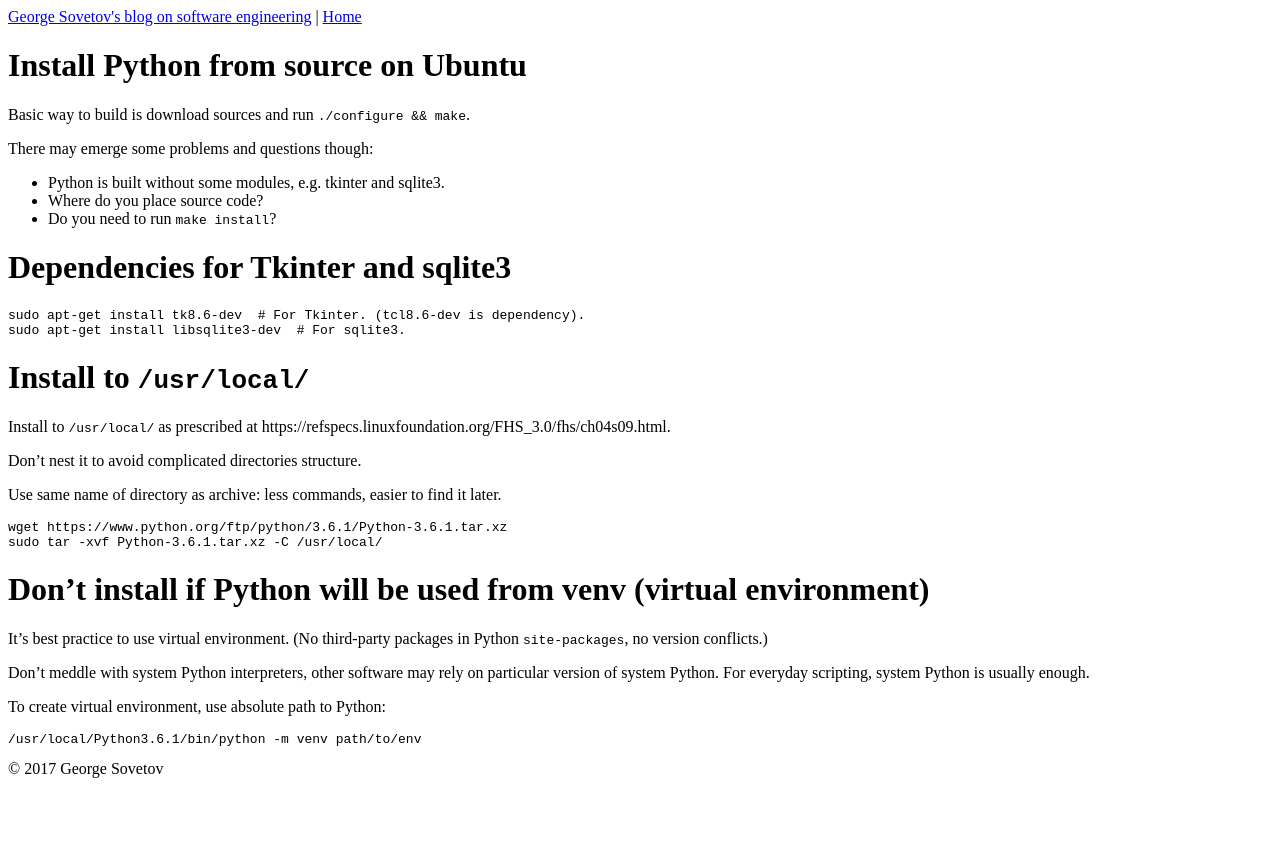
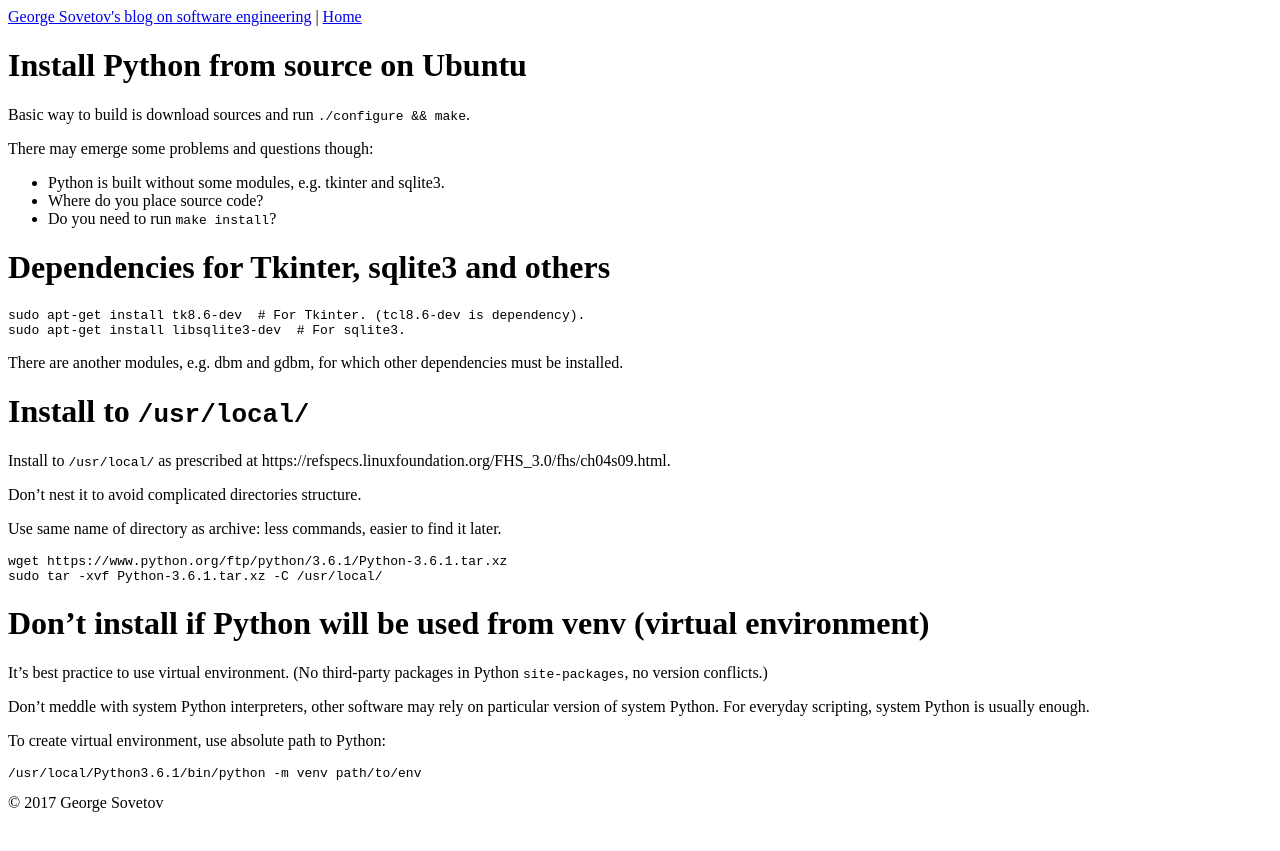
Before and after one commit to sovetov/sovetov.github.io, a Jekyll site: the page built from install-python-from-source-on-ubuntu.md, in a window 1280 px wide. Shown: the top 851 px of the page. Built offline with Jekyll 4.4.1, drawn with Linux system fonts in a browser that asks for light colours; our own code applies the rules of GitHub Pages for plain Markdown files.

Commit message:
Update install-python-from-source-on-ubuntu.md

````diff
--- a/install-python-from-source-on-ubuntu.md
+++ b/install-python-from-source-on-ubuntu.md
@@ -14,12 +14,14 @@ There may emerge some problems and questions though:
 - Where do you place source code?
 - Do you need to run `make install`?
 
-# Dependencies for Tkinter and sqlite3
+# Dependencies for Tkinter, sqlite3 and others
 
 ```
 sudo apt-get install tk8.6-dev  # For Tkinter. (tcl8.6-dev is dependency).
 sudo apt-get install libsqlite3-dev  # For sqlite3.
 ```
+
+There are another modules, e.g. dbm and gdbm, for which other dependencies must be installed.
 
 # Install to `/usr/local/`
 
````
